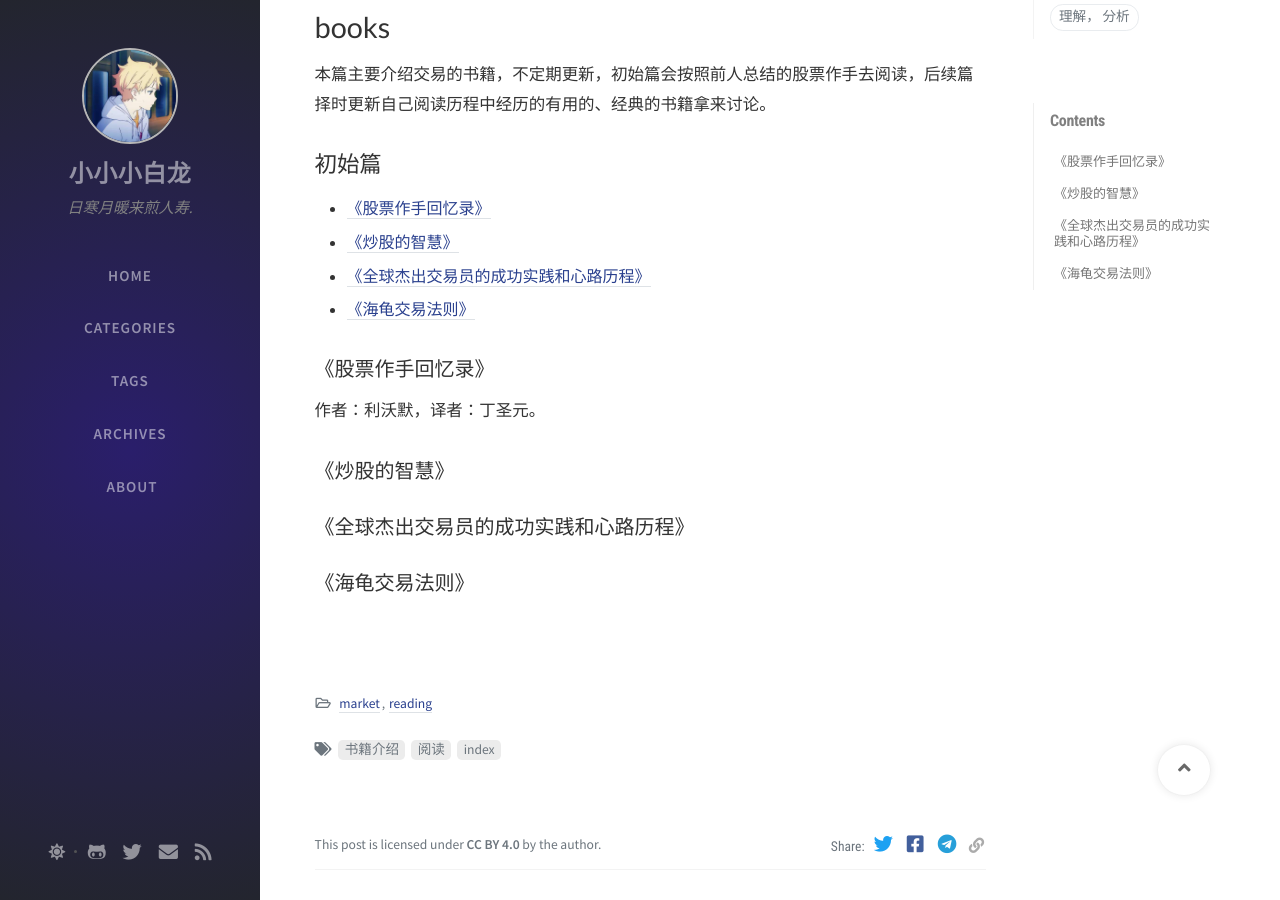
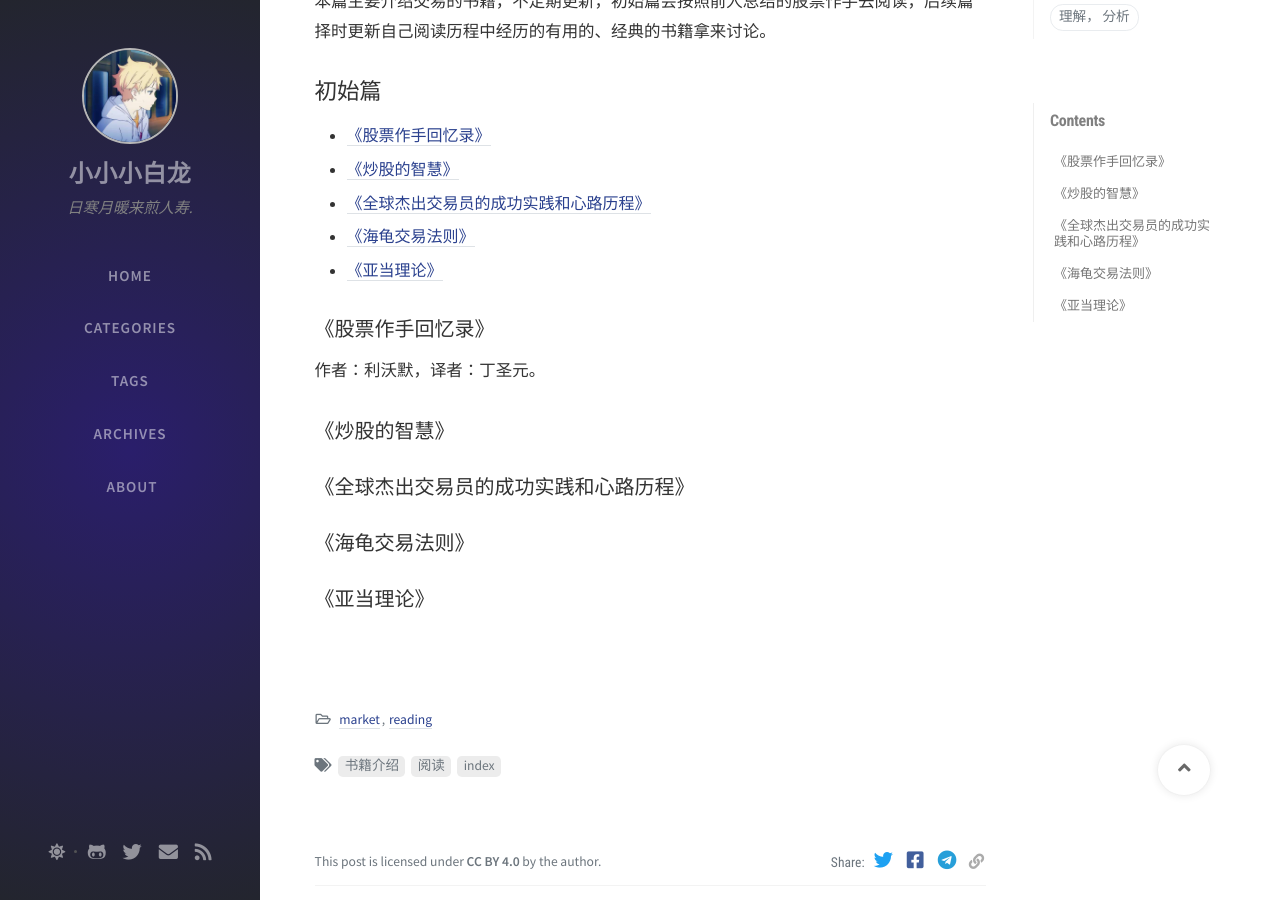
Before and after one commit to Holsworson/holsworson.github.io, a Jekyll site: the page built from _posts/2020-11-16-交易的书籍.md, in a window 1280 px wide and 900 px high, scrolled down 286 px. Built offline with Jekyll 4.4.1, drawn with Linux system fonts in a browser that asks for light colours; nearby versions of some CDN libraries; comment, search, counter and statistics services are not loaded.

Commit message:
gh-pages

```diff
--- a/404.html
+++ b/404.html
@@ -5,7 +5,7 @@
 # © 2017-2019 Cotes Chung
 # MIT License
 layout: page
-title: "404: Page not found"
+title: "江南皮革厂倒闭啦！""
 permalink: /404.html
 
 redirect_from:  # part of site.sitemap_exclude
@@ -20,6 +20,6 @@
 ---
 
 <div class="lead">
-  <p>Sorry, we've misplaced that URL or it's pointing to something that doesn't exist. </p>
-  <p><a href="{{ site.baseurl }}/">Head back Home</a> to try finding it again, or search for it on the <a href="{{ site.baseurl }}/tabs/archives">Archives page</a>.</p>
+  <p> 江南皮革厂倒闭啦！老板小白龙跑路咯！ </p>
+  <p>隔壁的地主<a href="https://koshkatheguan.github.io/">管喵之家</a> 家大业大，大家去讨债吧！</p>
 </div>
--- a/_posts/2020-11-16-交易的书籍.md
+++ b/_posts/2020-11-16-交易的书籍.md
@@ -13,10 +13,11 @@
 
 ## 初始篇
 
-- [《股票作手回忆录》](#股票作手回忆录 "业内跳转")
-- [《炒股的智慧》](#《炒股的智慧》 "业内跳转")
-- [《全球杰出交易员的成功实践和心路历程》](#《全球杰出交易员的成功实践和心路历程》 "业内跳转")
-- [《海龟交易法则》](#《海龟交易法则》 "海龟交易法则")
+- [《股票作手回忆录》](#股票作手回忆录)
+- [《炒股的智慧》](#炒股的智慧)
+- [《全球杰出交易员的成功实践和心路历程》](#全球杰出交易员的成功实践和心路历程)
+- [《海龟交易法则》](#海龟交易法则)
+- [《亚当理论》](#亚当理论)
 
 
 ### 《股票作手回忆录》
@@ -27,3 +28,5 @@
 ### 《全球杰出交易员的成功实践和心路历程》
 
 ### 《海龟交易法则》
+
+### 《亚当理论》
```
Also changed, not shown: other parts of _posts/2020-11-16-交易的书籍.md (+1 -1 lines), _posts/2020-11-16-RCEP利好行业.md (+3 -1 lines).
